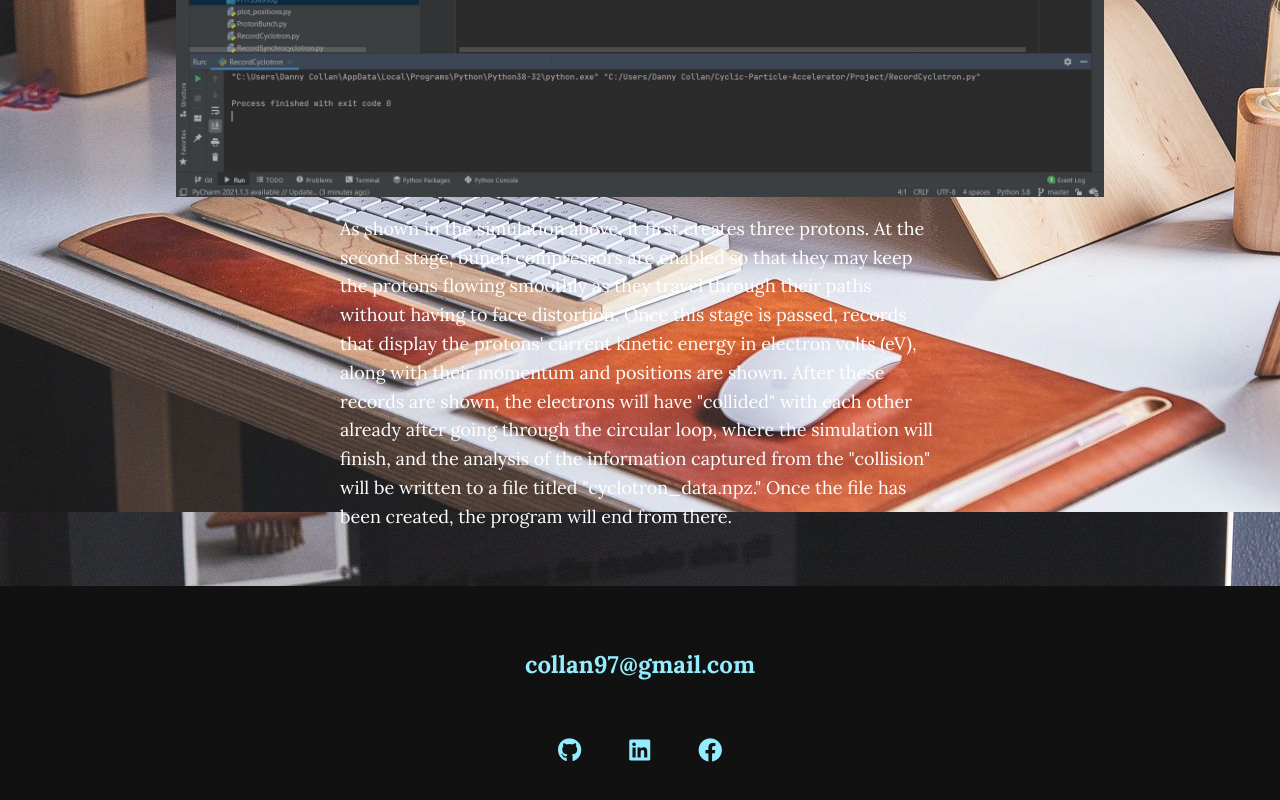
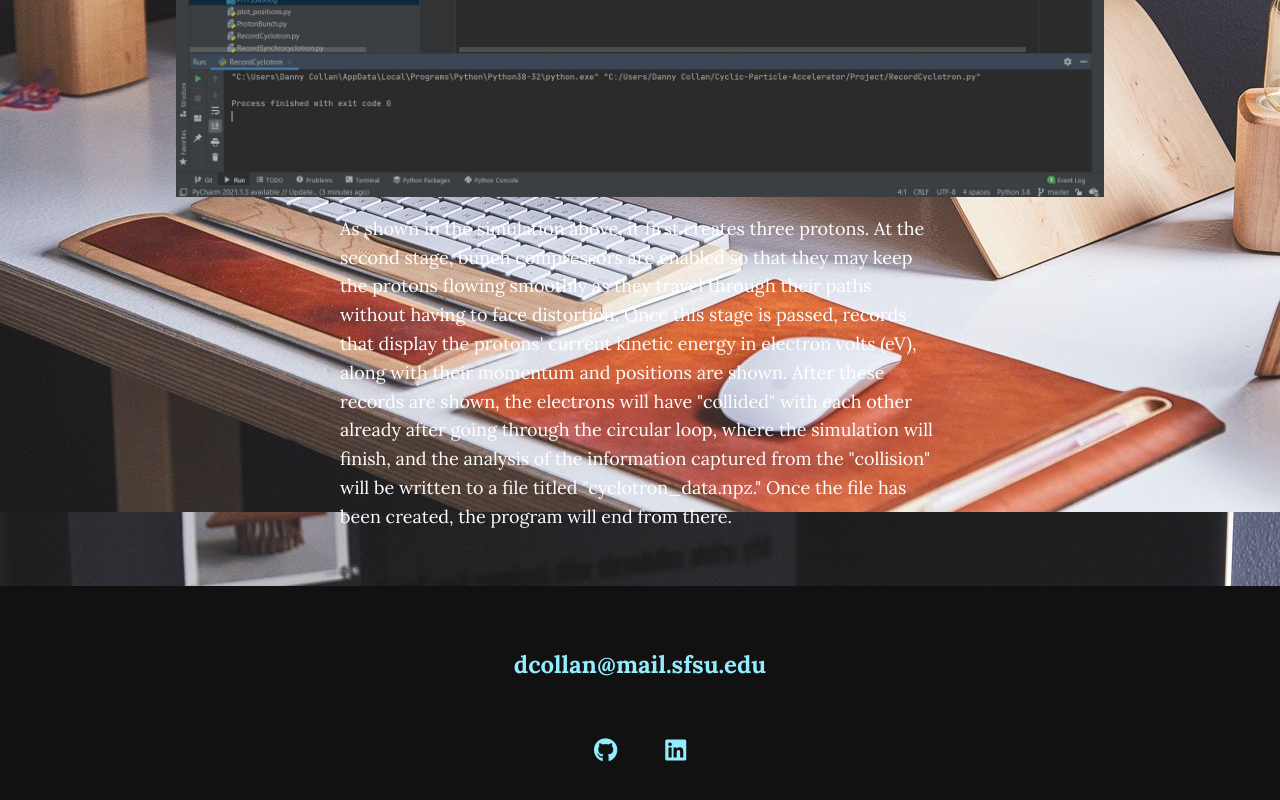
Before and after one commit to dcollan/dannycollan-portfolio-old, a plain HTML site: page portfolio-item-5.html in a window 1280 px wide. Shown: the part 1554-2354 px from the top of the page. Drawn offline with nearby package versions, Linux system fonts and the light colour scheme; a script that the page names is missing.

Commit message:
Renamed Project

```diff
--- a/portfolio-item-5.html
+++ b/portfolio-item-5.html
@@ -87,7 +87,7 @@
         <!-- Footer -->
         <footer class="footer">
             <!-- Replace with your own email address -->
-            <a href="mailto:collan97@gmail.com" class="footer__link">collan97@gmail.com</a>
+            <a href="mailto:collan97@gmail.com" class="footer__link">dcollan@mail.sfsu.edu</a>
             <ul class="social-list">
                 <li class="social-list__item">
                     <a class="social-list__link" href="https://github.com/dcollan">
@@ -99,11 +99,6 @@
                         <i class="fab fa-linkedin"></i>
                     </a>
                 </li>
-                <li class="social-list__item">
-                    <a class="social-list__link" href="https://www.facebook.com/dannycollan">
-                        <i class="fab fa-facebook"></i>
-                    </a>
-                </li>
             </ul>
         </footer>
 
```
